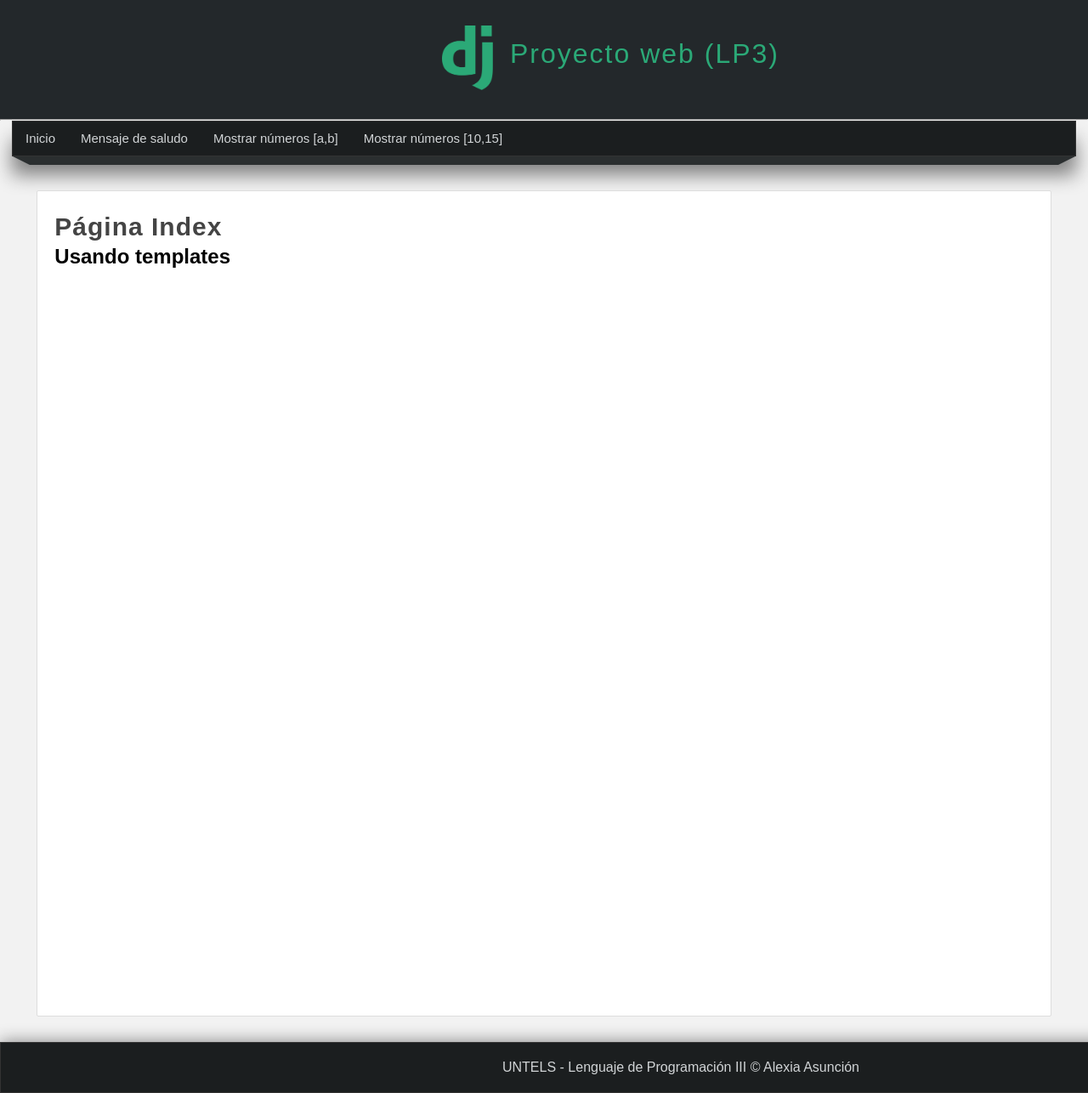
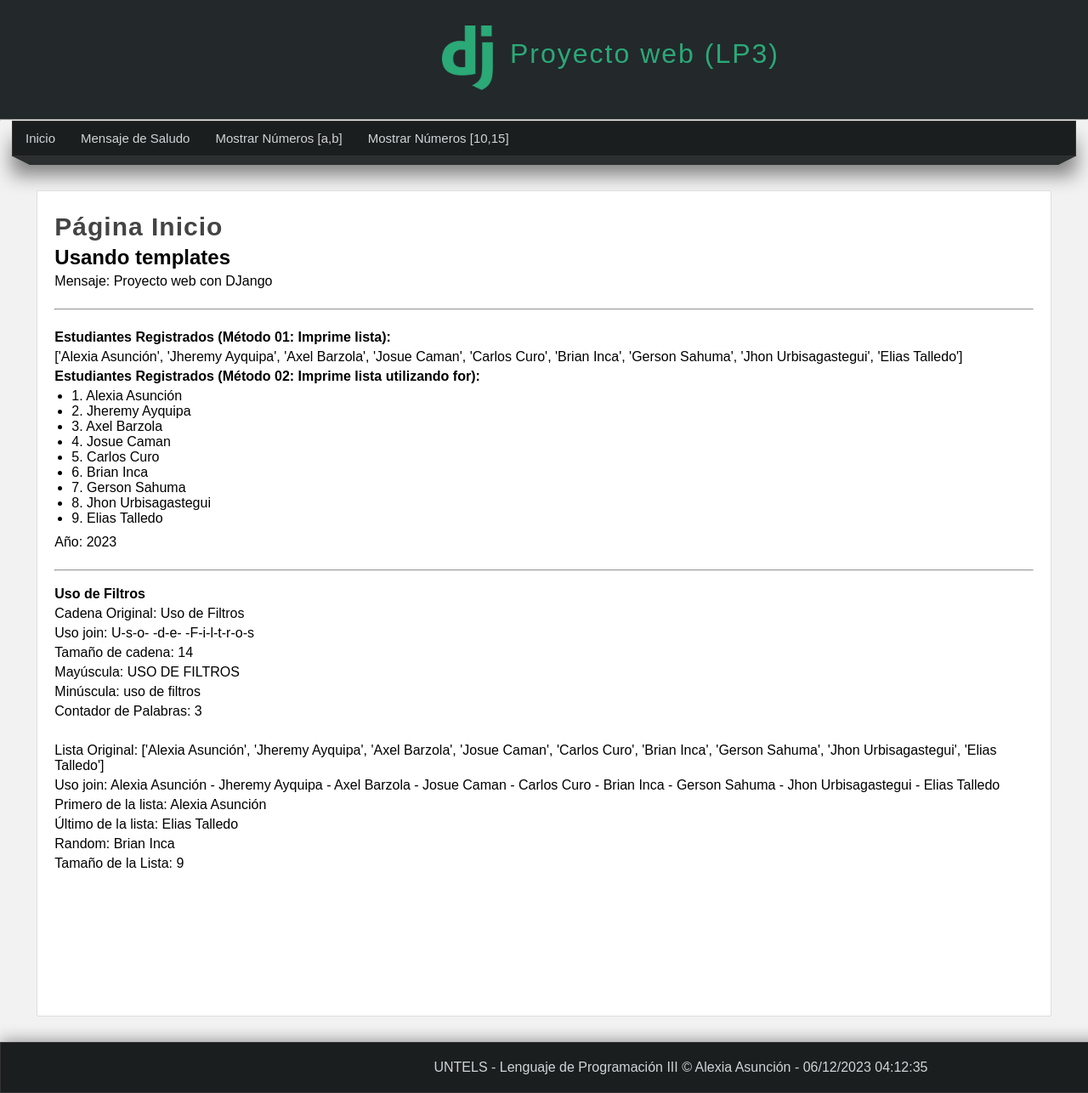
Before and after one commit to aleni304/2023_LP3_S2, a Django app: page / in a window 1280 px wide; the page is wider, and only the part inside the window is pictured. Shown: that part at 85% size. Run offline with Django 4.2, Linux system fonts and the light colour scheme.

Commit message:
Lenguaje de plantillas

```diff
--- a/Semana10-11/ProyectosDjango/proyecto001/miapp/static/css/style.css
+++ b/Semana10-11/ProyectosDjango/proyecto001/miapp/static/css/style.css
@@ -130,6 +130,15 @@ nav ul li a:hover{
     margin: 0 auto;
 }
 
+.box p, .box h2, .box h3, .box ul{
+    margin-bottom: 5px;
+    margin-top: 5px;
+}
+.box ul, .box ol{
+    margin-left: 20px;
+    margin-bottom: 10px;
+}
+
 .title{
     color: #444;
     letter-spacing: 1px;
--- /dev/null
+++ b/Semana10-11/ProyectosDjango/proyecto001/miapp/templates/filtros.html
@@ -0,0 +1,18 @@
+<br>
+<hr>
+<br>
+<strong> {{encabezado}}</strong>
+<br>
+<p> Cadena Original: {{encabezado|default:"Sección sin título"}} </p>
+<p> Uso join: {{encabezado|join:'-'}} </p>
+<p> Tamaño de cadena: {{encabezado|length}} </p>
+<p> Mayúscula: {{encabezado|upper}} </p>
+<p> Minúscula: {{encabezado|lower}} </p>
+<p> Contador de Palabras: {{encabezado|wordcount}} </p>
+<br>
+<p>Lista Original: {{estudiantes}}</p>
+<p>Uso join: {{estudiantes|join:' - '}}</p>
+<p>Primero de la lista: {{estudiantes|first}}</p>
+<p>Último de la lista: {{estudiantes|last}}</p>
+<p>Random: {{estudiantes|random}}</p>
+<p>Tamaño de la Lista: {{estudiantes|length}}</p>
--- a/Semana10-11/ProyectosDjango/proyecto001/miapp/templates/index.html
+++ b/Semana10-11/ProyectosDjango/proyecto001/miapp/templates/index.html
@@ -1,9 +1,21 @@
 {% extends 'layout.html' %}
 {% block title %}
-    Inicio
+    {{titulo}}
 {% endblock %}
 
 {% block content %}
-<h1 class="title">Página Index</h1>
+<!--Comentario en html-->
+{% comment 'Datos de la página index' %}
+En esta página se mostrará la bienvenida al sistema
+{% endcomment %}
+<h1 class="title">Página {{titulo}}</h1>
 <h2>Usando templates</h2>
+{% if mensaje %}
+    <p> Mensaje: {{mensaje}} </p>
+{% else %}
+    <strong>El mensaje no tiene contenido</strong>
+{% endif %}
+{% include 'listado_estudiantesregistrados.html' with encabezado="Estudiantes Registrados" %}
+<p>Año: 2023</p>
+{% include 'filtros.html' with encabezado="Uso de Filtros" %}
 {% endblock %}
--- a/Semana10-11/ProyectosDjango/proyecto001/miapp/templates/layout.html
+++ b/Semana10-11/ProyectosDjango/proyecto001/miapp/templates/layout.html
@@ -22,16 +22,16 @@
         <nav>
             <ul>
                 <li>
-                    <a href="/inicio">Inicio</a>
+                    <a href="{% url 'inicio' %}"> Inicio</a>
                 </li>
                 <li>
-                    <a href="/saludo">Mensaje de saludo</a>
+                    <a href="{% url 'saludo' %}"> Mensaje de Saludo</a>
                 </li>
                 <li>
-                    <a href="/rango">Mostrar números [a,b]</a>
+                    <a href="{% url 'rango' %}"> Mostrar Números [a,b]</a>
                 </li>
                 <li>
-                    <a href="/rango2/10/15">Mostrar números [10,15]</a>
+                    <a href="{% url 'rango2' %}"> Mostrar Números [10,15]</a>
                 </li>
             </ul>
         </nav>
@@ -48,7 +48,7 @@
             </div>
         </div>
         <footer>
-            UNTELS - Lenguaje de Programación III &copy; Alexia Asunción
+            UNTELS - Lenguaje de Programación III &copy; Alexia Asunción - {% now "d/m/Y h:m:s" %}
         </footer>
     </body>
 </html>
--- /dev/null
+++ b/Semana10-11/ProyectosDjango/proyecto001/miapp/templates/listado_estudiantesregistrados.html
@@ -0,0 +1,13 @@
+<br>
+<hr>
+<br>
+<p> <strong> {{encabezado}} (Método 01: Imprime lista): </strong> </p>
+        {{estudiantes}}
+<p> <strong> {{encabezado}} (Método 02: Imprime lista utilizando for): </strong> </p>
+<ul>
+    {% for estudiante in  estudiantes %}
+        <li>{{forloop.counter}}. {{estudiante}}</li>
+    {% empty %}
+        <p> No hay {{encabezado}} </p>
+    {% endfor %}
+</ul>
--- a/Semana10-11/ProyectosDjango/proyecto001/miapp/views.py
+++ b/Semana10-11/ProyectosDjango/proyecto001/miapp/views.py
@@ -22,24 +22,38 @@ layout = """
 
 # Create your views here.
 def index(request):
-    return render(request,'index.html')
+    estudiantes = ['Alexia Asunción',
+                    'Jheremy Ayquipa',
+                    'Axel Barzola',
+                    'Josue Caman',
+                    'Carlos Curo',
+                    'Brian Inca',
+                    'Gerson Sahuma',
+                    'Jhon Urbisagastegui',
+                    'Elias Talledo'
+                    ]
+    return render(request,'index.html',{
+        'titulo':'Inicio',
+        'mensaje':'Proyecto web con DJango',
+        'estudiantes':estudiantes
+    })
 
 def saludo(request):
-    return render(request,'saludo.html')
+    return render(request,'saludo.html',{
+        'titulo':'Saludo',
+        'autor':'Alexia Asunción'
+    })
 
 def rango(request):
     a = 10
     b = 20
-    resultado = f"""
-                <h2> Números de [{a},{b}]</h2>
-                Resultado: <br>
-                <ul>
-    """
-    while a <= b:
-        resultado += f"<li> {a} </li>"
-        a += 1
-    resultado += "</ul>"
-    return HttpResponse(layout+resultado)
+    rango_numeros = range(a,b+1)
+    return render(request,'rango.html',{
+        'titulo':'Rango',
+        'a':a,
+        'b':b,
+        'rango_numeros':rango_numeros
+    })
 
 def rango2(request,a,b):
     if a > b:
```
Also changed, not shown: Semana10-11/ProyectosDjango/proyecto001/miapp/templates/rango.html (added, +16 -0 lines), Semana10-11/ProyectosDjango/proyecto001/miapp/templates/saludo.html (+7 -3 lines), Semana10-11/ProyectosDjango/proyecto001/miapp/templatetags/filters.py (added, +9 -0 lines), Semana10-11/ProyectosDjango/proyecto001/miapp/templatetags/__init__.py (added).
